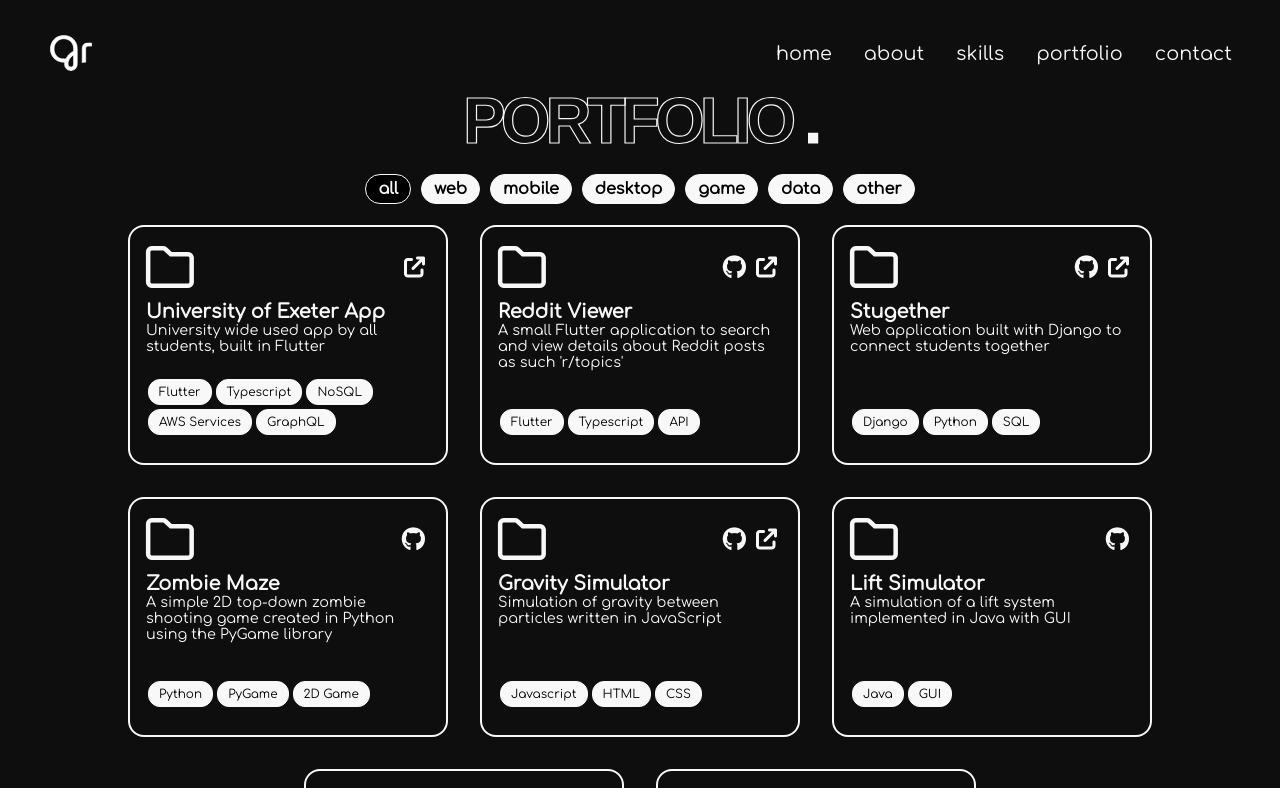
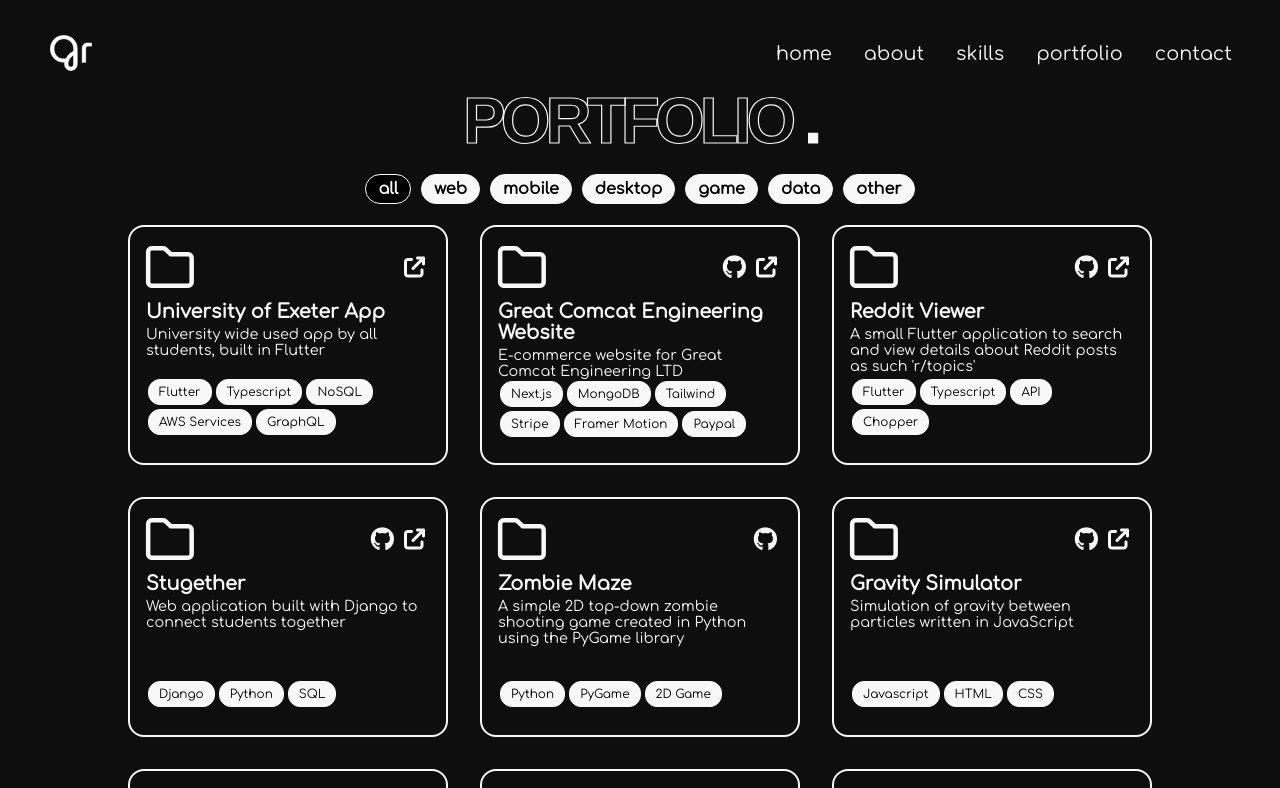
Before and after one commit to gowth6m/portfolio, a React (Create React App) app: page /portfolio in a window 1280 px wide. Shown: the top 788 px of the page. Built offline with nearby package versions, Linux system fonts and the light colour scheme.

Commit message:
updated data

```diff
--- a/src/components/about/Timeline.tsx
+++ b/src/components/about/Timeline.tsx
@@ -10,9 +10,9 @@
     "https://www.exeter.ac.uk/",
     "May 2022 - Present",
     [
-      "Worked on university wide student app in Flutter",
-      "Worked on chatbot used by university students",
-      "Built games in typescript used at student fairs",
+      "Worked on university wide used student app",
+      "Worked on chatbot used by university students and staff",
+      "Built web games used at student fairs",
     ],
     [
       "Flutter",
@@ -32,17 +32,20 @@
     "Mar 2021 - Nov 2021",
     [
       "Worked on website for Swmstudios clients",
-      "Worked on web application for Swmstudios",
+      "Worked on web applications for Swmstudios",
     ],
     [
       "React.js",
       "Flutter",
       "Firebase",
+      "MongoDB",
       "GitHub",
       "AWS Services",
       "Typescript",
       "Framer Motion",
       "Tailwind",
+      "Stripe API",
+      "Paypal API",
     ]
   );
   let three = new TimelineItem(
@@ -59,14 +62,16 @@
       "Worked on website for Nocturnal Nomads",
     ],
     [
-      "Vue.js",
+      "Next.js",
       "Flutter",
       "Django",
       "Firebase",
       "AWS Services",
       "AWS S3",
+      "MongoDB",
       "React.js",
       "Framer Motion",
+      "Paypal API",
     ]
   );
 
--- a/src/components/portfolio/Portfolio.tsx
+++ b/src/components/portfolio/Portfolio.tsx
@@ -17,17 +17,35 @@
   },
   {
     id: 1,
+    title: "Great Comcat Engineering Website",
+    description:
+      "E-commerce website for Great Comcat Engineering LTD",
+    imageUrl: "",
+    link: "https://www.greatcomcatengineering.com/",
+    github: "https://gowth6m.github.io/great-comcat-engineering/",
+    stack: [
+      "Next.js",
+      "MongoDB",
+      "Tailwind",
+      "Stripe",
+      "Framer Motion",
+      "Paypal"
+    ],
+    filters: ["all", "web", "mobile"],
+  },
+  {
+    id: 2,
     title: "Reddit Viewer",
     description:
       "A small Flutter application to search and view details about Reddit posts as such 'r/topics'",
     imageUrl: "reddit_app.png",
     link: "https://gowth6m.github.io/reddit-viewer/",
     github: "https://github.com/gowth6m/reddit-viewer",
-    stack: ["Flutter", "Typescript", "API"],
+    stack: ["Flutter", "Typescript", "API", "Chopper"],
     filters: ["all", "web", "mobile"],
   },
   {
-    id: 2,
+    id: 3,
     title: "Stugether",
     description:
       "Web application built with Django to connect students together",
@@ -38,7 +56,7 @@
     filters: ["all", "web"],
   },
   {
-    id: 3,
+    id: 4,
     title: "Zombie Maze",
     description:
       "A simple 2D top-down zombie shooting game created in Python using the PyGame library",
@@ -49,7 +67,7 @@
     filters: ["all", "game"],
   },
   {
-    id: 4,
+    id: 5,
     title: "Gravity Simulator",
     description:
       "Simulation of gravity between particles written in JavaScript",
@@ -60,7 +78,7 @@
     filters: ["all", "web"],
   },
   {
-    id: 5,
+    id: 6,
     title: "Lift Simulator",
     description: "A simulation of a lift system implemented in Java with GUI",
     imageUrl: "liftSim.gif",
@@ -70,7 +88,7 @@
     filters: ["all", "other", "data", "desktop"],
   },
   {
-    id: 6,
+    id: 7,
     title: "Human-Object Interaction Research",
     description: "Research on HOI. Evaluation on five HOI models",
     imageUrl: "hoi.png",
@@ -80,7 +98,7 @@
     filters: ["all", "data", "other"],
   },
   {
-    id: 7,
+    id: 8,
     title: "Game of Life in Haskell",
     description:
       "Implementation of Conway's Game of Life in Haskell using an imperative approach",
--- a/src/components/portfolio/PortfolioItem.css
+++ b/src/components/portfolio/PortfolioItem.css
@@ -90,6 +90,7 @@
 .portfolio-item-body-title {
     font-weight: 900;
     font-size: 120%;
+    margin-bottom: 4px;
 }
 
 .portfolio-item-body-desc {
--- a/src/components/portfolio/PortfolioItem.tsx
+++ b/src/components/portfolio/PortfolioItem.tsx
@@ -96,7 +96,7 @@
         </div>
       </div>
 
-      {isHovering ? (
+      {isHovering && imageUrl !== "" ? (
         <img
           loading="lazy"
           className="portfolio-item-img"
```
Also changed, not shown: 12 other files (tests, documents, lock files or other folders).
